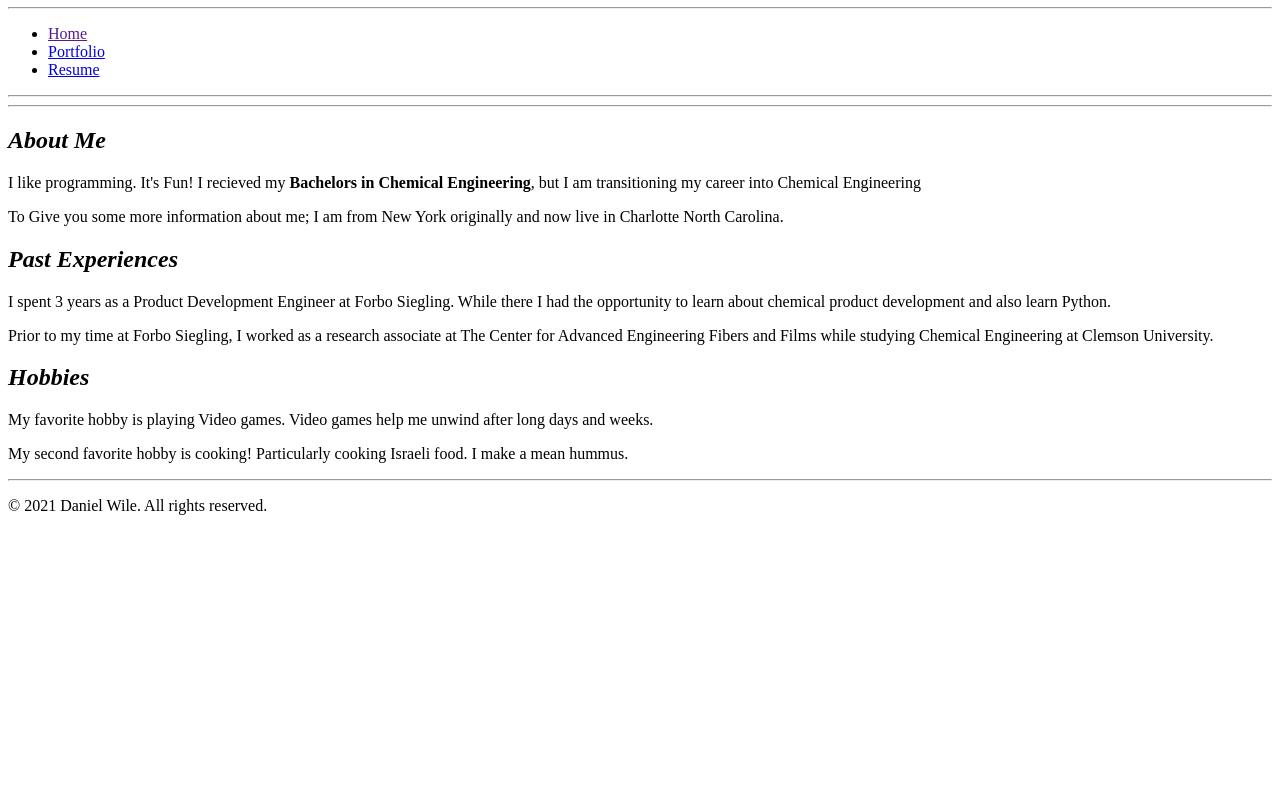
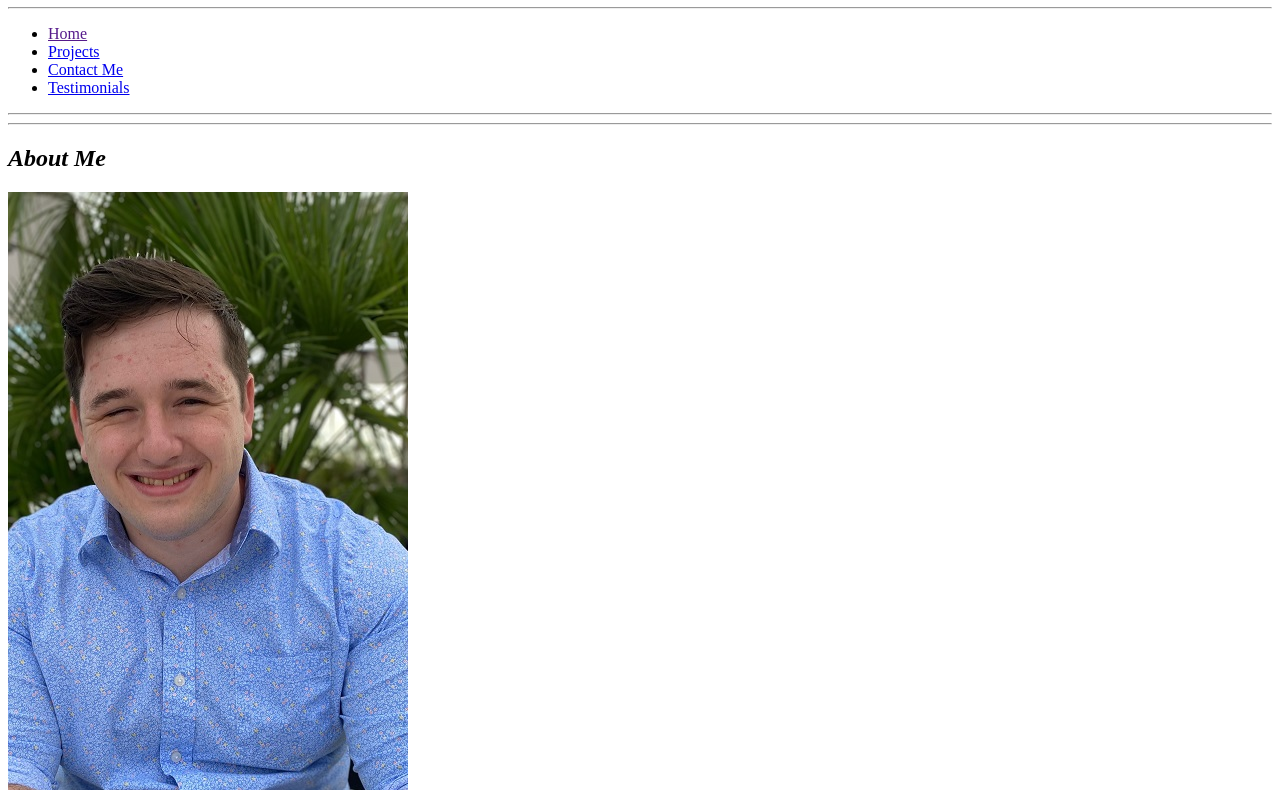
Before and after one commit to danielhwile/IntroToWebDev, a plain HTML site: page portfolio/index.html in a window 1280 px wide. Shown: the part 73-863 px from the top of the page. Before the commit the page ends 800 px from the top, so only its background shows below. Drawn offline with Linux system fonts and the light colour scheme.

Commit message:
Image CodeAlong

```diff
--- a/portfolio/index.html
+++ b/portfolio/index.html
@@ -17,8 +17,9 @@ Most recent revision: 8/28/2021
 	<hr>
 		<ul>
 		<li><a href="">Home</a></li>
-		<li><a href="projects.html">Portfolio</a></li>
-		<li><a href="resume.html">Resume</a></li>
+		<li><a href="projects.html">Projects</a></li>
+		<li><a href="contact.html">Contact Me</a></li>
+		<li><a href="testimonials.html">Testimonials</a></li>
 		</ul>
 	<hr>
 	</nav>
@@ -26,16 +27,19 @@ Most recent revision: 8/28/2021
 	<section>
 		<article id="about-me">
 			<h2><em>About Me</em></h2>
+			<img src="images/myself.jpg" alt="Portrait of Daniel Wile">
 			<p>I like programming. It's Fun! I recieved my <strong>Bachelors in Chemical Engineering</strong>, but I am transitioning my career into Chemical Engineering</p>
 			<p>To Give you some more information about me; I am from New York originally and now live in Charlotte North Carolina.</p>
 		</article>
 		<article id="past-experiences">
 			<h2><em>Past Experiences</em></h2>
+			<img src="images/computer.jpg" alt="Image of my PC">
 			<p>I spent <span>3 years as a Product Development Engineer at Forbo Siegling.</span> While there I had the opportunity to learn about chemical product development and also learn Python.</p>
 			<p>Prior to my time at Forbo Siegling, I worked as a research associate at The Center for Advanced Engineering Fibers and Films while studying Chemical Engineering at Clemson University.</p>
 		</article>
 		<article id="Hobbies">
 			<h2><em>Hobbies</em></h2>
+			<img src="images/cooking.jpg" alt="Stock Photograph of Spices">
 			<p>My favorite hobby is playing Video games.  Video games help me unwind after long days and weeks.</p>
 			<p>My second favorite hobby is cooking! Particularly cooking Israeli food.  I make a mean hummus.</p>
 		</article>
```
Also changed, not shown: portfolio/contact.html (added), portfolio/images/Cooking.jpg (added), portfolio/images/computer.JPG (added), portfolio/images/myself.jpg (added), portfolio/images/testfile.txt (added), portfolio/projects.html (added), portfolio/scripts/testfile.txt (added), portfolio/styles/testfile.txt (added), portfolio/testimonials.html (added).
